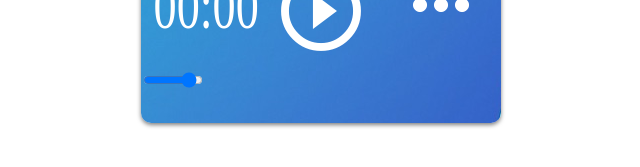
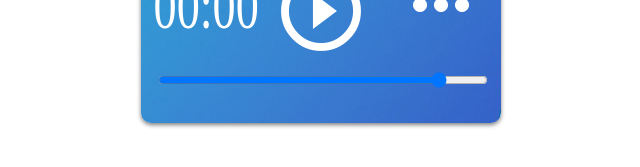
Before and after one commit to charismental/radio-app, a Vue app: page / in a window 1280 px wide. Shown: the part 525-692 px from the top of the page, without its empty margins (319-959 px from the left). Built offline with nearby package versions, Linux system fonts and the light colour scheme; no server answers.

Commit message:
Minor tweaks to be more self-contained

```diff
--- a/src/components/Volume.vue
+++ b/src/components/Volume.vue
@@ -1,5 +1,5 @@
 <template>
-    <div>
+    <div class="volume-slider">
         <input type="range" id="volume-slider-input" name="volume-slider" min="25" max="100" step=".75" v-model="volume">
     </div>
 </template>
@@ -43,8 +43,10 @@ export default {
 <style>
 #volume-slider-input {
     width: 100%;
+    cursor: pointer;
 }
 .volume-slider {
-    cursor: pointer;
+    padding-left: 15px;
+    padding-right: 15px;
 }
 </style>
```
